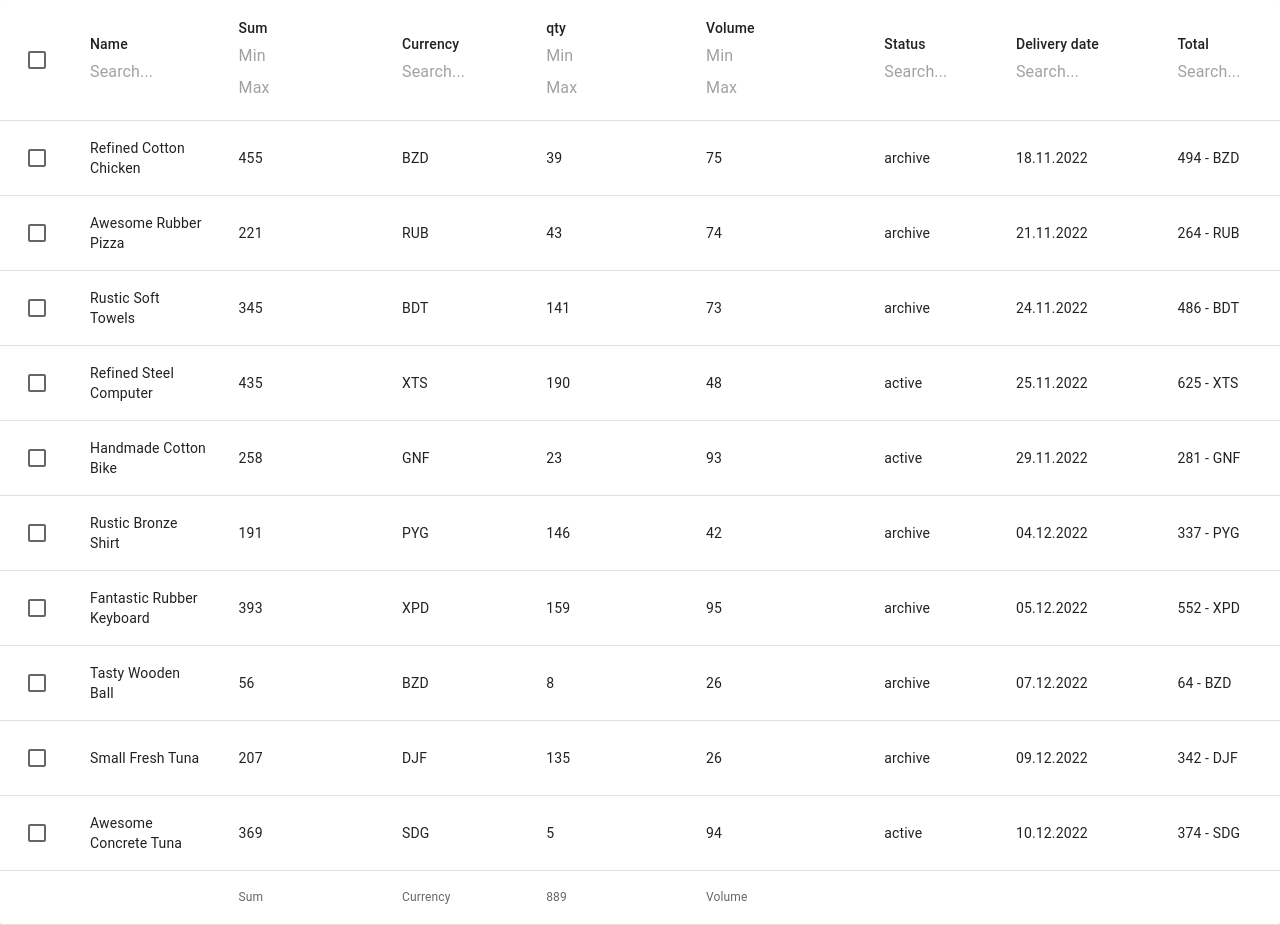
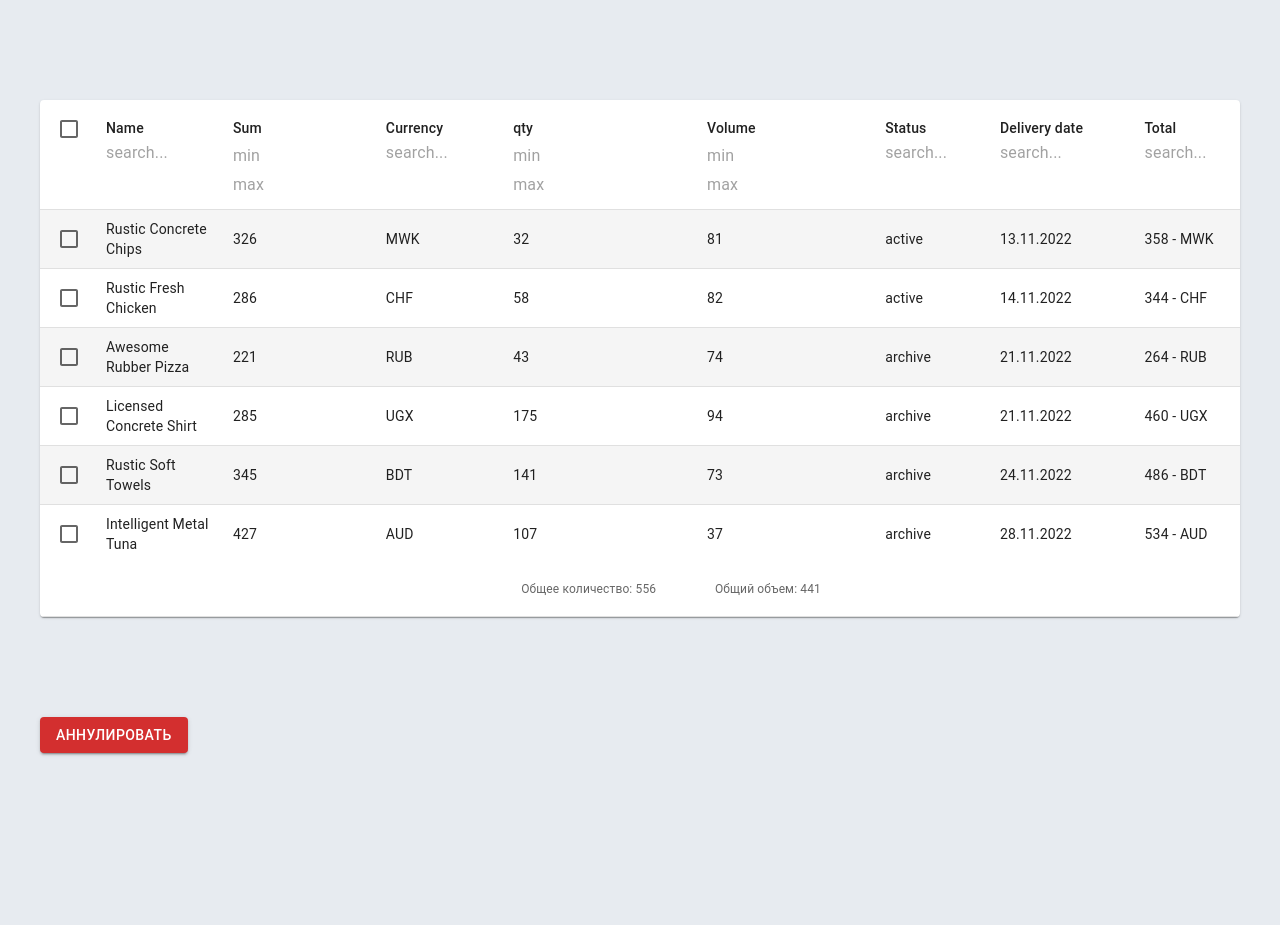
Before and after one commit to BlackHatMan/Table, a React (Create React App) app: page / in a window 1280 px wide. After the commit the page ends 853 px from the top, so only its background shows below. Built offline with nearby package versions, Linux system fonts and the light colour scheme.

Commit message:
feat: submit data

```diff
--- a/src/App.tsx
+++ b/src/App.tsx
@@ -7,8 +7,8 @@ function App() {
   const [data, setDate] = useState<columnScheme[]>();
 
   useEffect(() => {
-    const endpoint1 = makeData(5);
-    const endpoint2 = makeData(5);
+    const endpoint1 = makeData(3);
+    const endpoint2 = makeData(3);
 
     const sortByDate = [...endpoint1, ...endpoint2]
       .sort((a, b) => new Date(a.delivery_date).getTime() - new Date(b.delivery_date).getTime())
--- a/src/Filter.tsx
+++ b/src/Filter.tsx
@@ -12,26 +12,28 @@ export function Filter({ column, table }: propsFiler) {
   const columnFilterValue = column.getFilterValue();
 
   return typeValue === 'number' ? (
-    <div>
+    <>
       <InputBase
         type="number"
         value={(columnFilterValue as [number, number])?.[0] ?? ''}
         onChange={(e) => column.setFilterValue((old: [number, number]) => [e.target.value, old?.[1]])}
-        placeholder={`Min`}
+        placeholder={`min`}
       />
       <InputBase
         type="number"
+        size="small"
         value={(columnFilterValue as [number, number])?.[1] ?? ''}
         onChange={(e) => column.setFilterValue((old: [number, number]) => [old?.[0], e.target.value])}
-        placeholder={`Max`}
+        placeholder={`max`}
         inputProps={{ 'aria-label': 'search' }}
       />
-    </div>
+    </>
   ) : (
     <InputBase
+      size="small"
       value={(columnFilterValue ?? '') as string}
       onChange={(e) => column.setFilterValue(e.target.value)}
-      placeholder={`Search...`}
+      placeholder={`search...`}
       inputProps={{ 'aria-label': 'search' }}
     />
   );
--- a/src/TableLocal.tsx
+++ b/src/TableLocal.tsx
@@ -1,5 +1,6 @@
 import { useReactTable, getCoreRowModel, getFilteredRowModel, flexRender } from '@tanstack/react-table';
-import { useMemo } from 'react';
+import { Button, Paper, Popover, styled, Typography } from '@mui/material';
+import { FormEvent, useMemo, useState } from 'react';
 import Box from '@mui/material/Box';
 import Table from '@mui/material/Table';
 import TableBody from '@mui/material/TableBody';
@@ -8,14 +9,27 @@ import TableContainer from '@mui/material/TableContainer';
 import TableFooter from '@mui/material/TableFooter';
 import TableHead from '@mui/material/TableHead';
 import TableRow from '@mui/material/TableRow';
-import Paper from '@mui/material/Paper';
 
 import { schemeColumns } from './schemeColumns';
 import { Filter } from './Filter';
 import { columnScheme } from './types';
 
+const StyledTableRow = styled(TableRow)(({ theme }) => ({
+  '&:nth-of-type(odd)': {
+    backgroundColor: theme.palette.action.hover,
+  },
+  '&:last-child td, &:last-child th': {
+    border: 0,
+  },
+}));
+
 export const TableLocal = ({ data }: { data: columnScheme[] }) => {
   const columns = useMemo(() => schemeColumns, []);
+  const [anchorPopup, setAnchorPopup] = useState<null | HTMLElement>(null);
+
+  const handleClick = (event: React.MouseEvent<HTMLElement>) => {
+    setAnchorPopup(anchorPopup ? null : event.currentTarget);
+  };
 
   const table = useReactTable({
     data,
@@ -25,15 +39,34 @@ export const TableLocal = ({ data }: { data: columnScheme[] }) => {
     enableMultiRowSelection: true,
   });
 
+  const submitHandler = async (e: FormEvent) => {
+    e.preventDefault();
+
+    const selectedId = table.getSelectedRowModel().flatRows.map((row) => row.original.id);
+    table.resetColumnFilters();
+    table.resetRowSelection();
+    try {
+      await fetch('wwww.viditasystems.com', {
+        method: 'POST',
+        headers: {
+          'Content-Type': 'application/json',
+        },
+        body: JSON.stringify(selectedId),
+      });
+    } catch (e) {}
+
+    setAnchorPopup(null);
+  };
+
   return (
-    <Box sx={{ width: '100%' }}>
-      <TableContainer component={Paper}>
+    <Box sx={{ maxWidth: '100%', width: 1200, margin: '100px auto' }}>
+      <TableContainer component={Paper} sx={{ margin: '100px auto' }}>
         <Table sx={{ minWidth: 650 }} aria-label="table">
           <TableHead>
-            <TableRow>
+            <TableRow sx={{ verticalAlign: 'baseline' }}>
               {table.getFlatHeaders().map((header) => {
                 return (
-                  <TableCell key={header.id}>
+                  <TableCell key={header.id} sx={{ padding: 1 }}>
                     {flexRender(header.column.columnDef.header, header.getContext())}
                     {header.column.getCanFilter() && <Filter column={header.column} table={table} />}
                   </TableCell>
@@ -44,13 +77,15 @@ export const TableLocal = ({ data }: { data: columnScheme[] }) => {
           <TableBody>
             {table.getRowModel().rows.map((row) => {
               return (
-                <TableRow key={row.id}>
+                <StyledTableRow key={row.id}>
                   {row.getVisibleCells().map((cell) => {
                     return (
-                      <TableCell key={cell.id}>{flexRender(cell.column.columnDef.cell, cell.getContext())}</TableCell>
+                      <TableCell key={cell.id} sx={{ padding: 1 }}>
+                        {flexRender(cell.column.columnDef.cell, cell.getContext())}
+                      </TableCell>
                     );
                   })}
-                </TableRow>
+                </StyledTableRow>
               );
             })}
           </TableBody>
@@ -67,6 +102,42 @@ export const TableLocal = ({ data }: { data: columnScheme[] }) => {
           </TableFooter>
         </Table>
       </TableContainer>
+      <Button variant="contained" color="error" onClick={handleClick}>
+        Аннулировать
+      </Button>
+      <Popover
+        open={!!anchorPopup}
+        anchorEl={anchorPopup}
+        transformOrigin={{
+          vertical: 'bottom',
+          horizontal: 'left',
+        }}
+      >
+        <Box
+          component="form"
+          onSubmit={submitHandler}
+          sx={{ border: 1, p: 2, bgcolor: 'background.paper', borderRadius: 2 }}
+        >
+          <Typography>Вы уверены что хотите аннулировать товары:</Typography>
+          <ul>
+            {table.getSelectedRowModel().flatRows.map((row, i) => {
+              return (
+                <li key={row.id + i}>
+                  <Typography> {row.original.name} </Typography>
+                </li>
+              );
+            })}
+          </ul>
+          <div style={{ display: 'flex', justifyContent: 'space-between' }}>
+            <Button type="submit" variant="outlined" color="warning">
+              Применить
+            </Button>
+            <Button onClick={handleClick} variant="outlined" color="success">
+              Отклонить
+            </Button>
+          </div>
+        </Box>
+      </Popover>
     </Box>
   );
 };
--- a/src/index.css
+++ b/src/index.css
@@ -1,13 +1,12 @@
 body {
   margin: 0;
-  font-family: -apple-system, BlinkMacSystemFont, 'Segoe UI', 'Roboto', 'Oxygen',
-    'Ubuntu', 'Cantarell', 'Fira Sans', 'Droid Sans', 'Helvetica Neue',
-    sans-serif;
+  font-family: -apple-system, BlinkMacSystemFont, "Segoe UI", "Roboto", "Oxygen", "Ubuntu", "Cantarell", "Fira Sans",
+    "Droid Sans", "Helvetica Neue", sans-serif;
   -webkit-font-smoothing: antialiased;
   -moz-osx-font-smoothing: grayscale;
+  background-color: #e7ebf0;
 }
 
 code {
-  font-family: source-code-pro, Menlo, Monaco, Consolas, 'Courier New',
-    monospace;
+  font-family: source-code-pro, Menlo, Monaco, Consolas, "Courier New", monospace;
 }
--- a/src/schemeColumns.tsx
+++ b/src/schemeColumns.tsx
@@ -39,26 +39,33 @@ export const schemeColumns: ColumnDef<columnScheme>[] = [
     accessorFn: (row) => row.sum,
     id: 'Sum',
     cell: (info) => info.getValue(),
-    footer: (props) => props.column.id,
   },
   {
     accessorFn: (row) => row.currency,
     id: 'Currency',
     cell: (info) => info.getValue(),
-    footer: (props) => props.column.id,
   },
   {
     accessorFn: (row) => row.qty,
     id: 'qty',
     cell: (info) => info.getValue(),
-    footer: ({ table }) =>
-      table.getFilteredRowModel().rows.reduce((total, row) => total + (row.getValue('qty') as number), 0),
+    footer: ({ table }) => {
+      const totalQuantity = table
+        .getFilteredRowModel()
+        .rows.reduce((total, row) => total + (row.getValue('qty') as number), 0);
+      return `Общее количество: ${totalQuantity}`;
+    },
   },
   {
     accessorFn: (row) => row.volume,
     id: 'Volume',
     cell: (info) => info.getValue(),
-    footer: (props) => props.column.id,
+    footer: ({ table }) => {
+      const totalVolume = table
+        .getFilteredRowModel()
+        .rows.reduce((total, row) => total + (row.getValue('Volume') as number), 0);
+      return `Общий объем: ${totalVolume}`;
+    },
   },
   {
     accessorFn: (row) => row.status,
```
